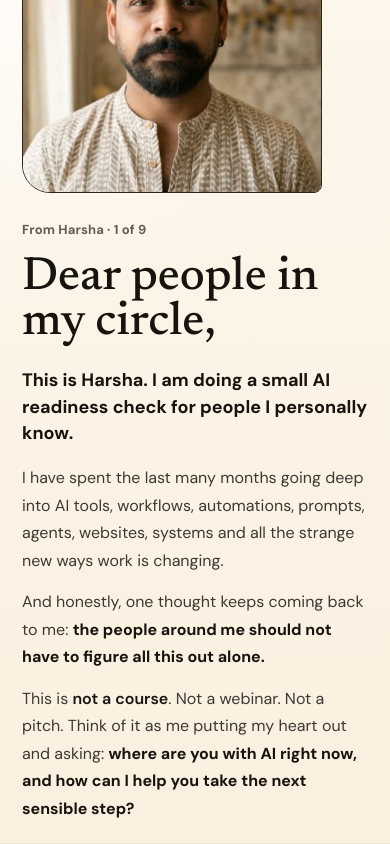
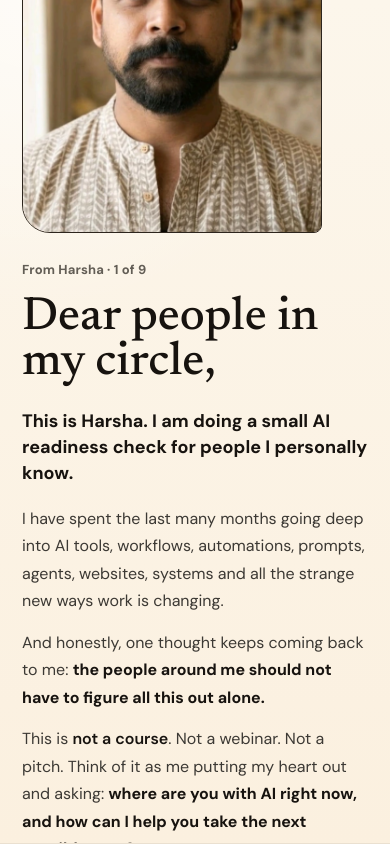
Before and after one commit to harshainstreamlit/ai_for_my_people, a React (Vite) app: page / in a window 390 px wide. Built offline with nearby package versions, Linux system fonts and the light colour scheme; no server answers.

Commit message:
fix-portrait-top-crop

```diff
--- a/src/styles.css
+++ b/src/styles.css
@@ -208,6 +208,7 @@ a { color: inherit; text-decoration: none; }
 }
 
 .hello .photo-frame {
+  aspect-ratio: 4 / 5;
   max-width: 300px;
 }
 
@@ -304,6 +305,7 @@ p { margin: 0; }
   display: block;
   height: 100%;
   object-fit: cover;
+  object-position: center top;
   width: 100%;
 }
 
@@ -364,6 +366,7 @@ p { margin: 0; }
   display: block;
   height: 100%;
   object-fit: cover;
+  object-position: center top;
   width: 100%;
 }
 
@@ -566,6 +569,7 @@ input:focus, textarea:focus, .choices button:focus {
   display: block;
   height: 100%;
   object-fit: cover;
+  object-position: center top;
   width: 100%;
 }
 
@@ -630,7 +634,7 @@ input:focus, textarea:focus, .choices button:focus {
   }
 
   .slide:first-child {
-    padding-top: 28px;
+    padding-top: max(34px, calc(env(safe-area-inset-top) + 28px));
   }
 
   h1 { font-size: clamp(36px, 12vw, 50px); }
@@ -646,7 +650,7 @@ input:focus, textarea:focus, .choices button:focus {
   }
 
   .photo-frame {
-    max-width: 132px;
+    max-width: 136px;
   }
 
   .survey-card {
```
